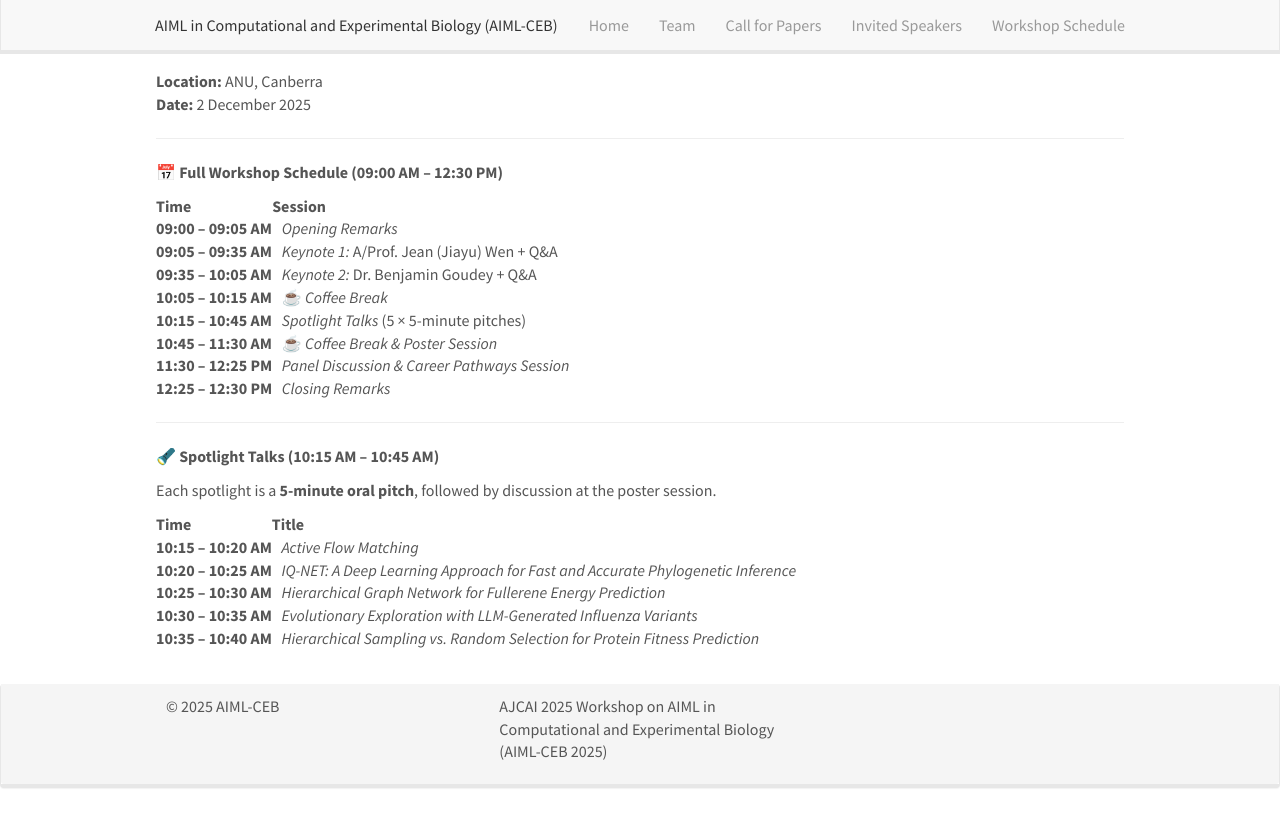
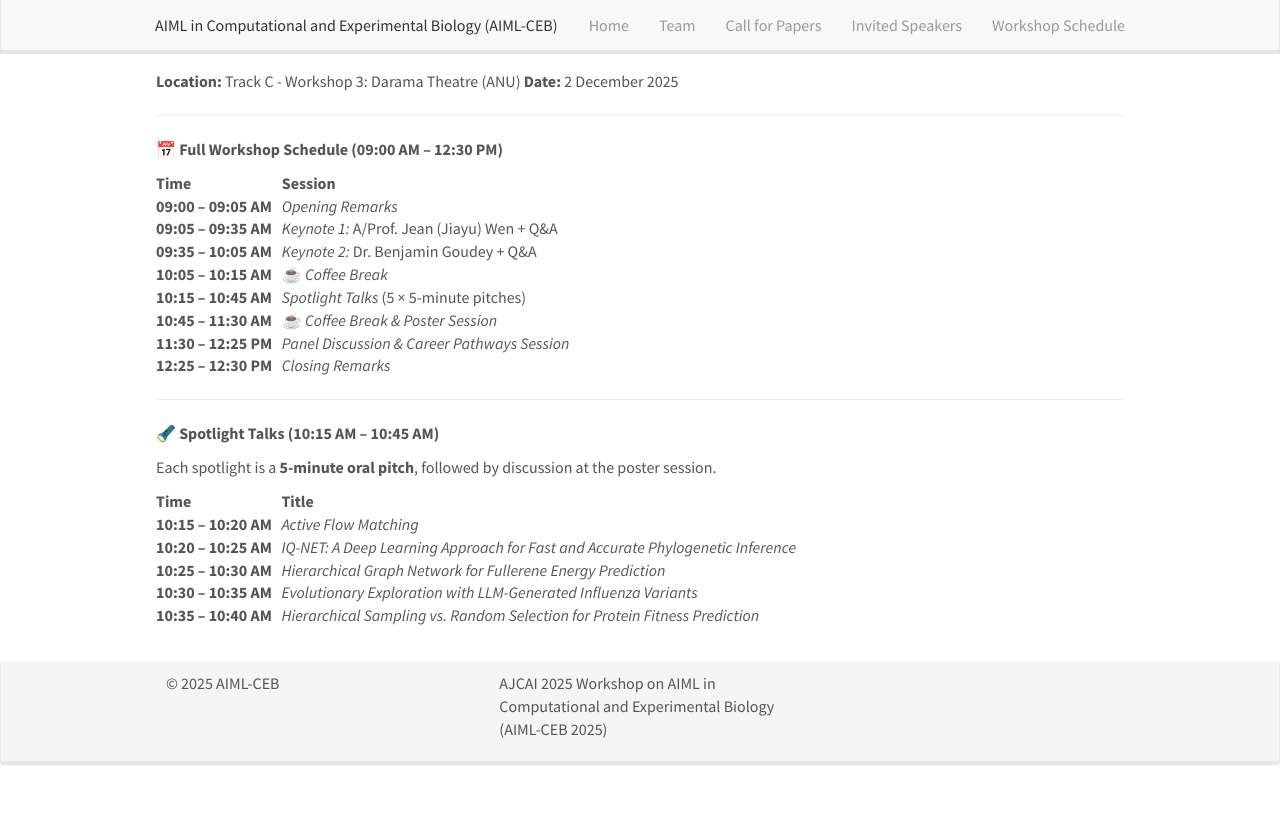
Before and after one commit to wokas36/wokas36.github.io, a Jekyll site: the page built from research.md, in a window 1280 px wide. Shown: the top 827 px of the page. Built offline with Jekyll 4.4.1, drawn with Linux system fonts in a browser that asks for light colours; nearby versions of some CDN libraries; some of the changed lines change nothing that is shown.

Commit message:
workshop schedule_v7

```diff
--- a/research.md
+++ b/research.md
@@ -6,60 +6,18 @@
 permalink: /workshop_schedule/
 ---
 
-**Location:** ANU, Canberra
+**Location:** Track C - Workshop 3: Darama Theatre (ANU)
 **Date:** 2 December 2025
 
 ---
 
-<!-- <details open>
-  <summary><strong>📅 Full Workshop Schedule (09:00 AM – 12:30 PM) *</strong>
-
-<br/>
-
-| **Time**            | **Session**                                                     |
-|---------------------|-----------------------------------------------------------------|
-| 09:00 – 09:05 AM    | **Opening Remarks**                                             |
-| 09:05 – 09:35 AM    | **Keynote 1:** A/Prof. Jean (Jiayu) Wen + Q&A                   |
-| 09:35 – 10:05 AM    | **Keynote 2:** Dr. Benjamin Goudey + Q&A                        |
-| 10:05 – 10:15 AM    | ☕ **Coffee Break**                                              |
-| 10:15 – 10:45 AM    | **Spotlight Talks** (5 × 5-minute pitches)                      |
-| 10:45 – 11:30 AM    | ☕ **Coffee Break & Poster Session**                             |
-| 11:30 – 12:25 PM    | **Panel Discussion & Career Pathways Session**                  |
-| 12:25 – 12:30 PM    | **Closing Remarks**                                             | -->
-
-
-<!-- ---
-
-<details>
-  <summary><strong>🔦 Spotlight Talks (10:15 AM – 10:45 AM)</strong>
-
-  Each spotlight is a **5-minute oral pitch**, followed by discussion at the poster session.
-
-  <br/>
-
-| **Time**             | **Title**                                                                 |
-|----------------------|---------------------------------------------------------------------------|
-| 10:15 – 10:20 AM     | Active Flow Matching                                                      |
-| 10:20 – 10:25 AM     | IQ-NET: A Deep Learning Approach for Fast and Accurate Phylogenetic Inference |
-| 10:25 – 10:30 AM     | Hierarchical Graph Network for Fullerene Energy Prediction                |
-| 10:30 – 10:35 AM     | Evolutionary Exploration with LLM-Generated Influenza Variants            |
-| 10:35 – 10:40 AM     | Hierarchical Sampling vs. Random Selection for Protein Fitness Prediction | -->
-
-
-<!-- # AIML-CEB Workshop Schedule 2025 -->
-
-<!-- **Location:** ANU, Canberra
-**Date:** 2 December 2025   -->
-
 <details open>
   <summary><strong>📅 Full Workshop Schedule (09:00 AM – 12:30 PM)</strong>
-
-<!--   <br/> -->
 
   <table>
     <tr>
       <th align="left">Time</th>
-      <th align="left">Session</th>
+      <th align="left">&nbsp;&nbsp; Session</th>
     </tr>
     <tr>
       <td><strong>09:00 – 09:05 AM</strong></td>
@@ -102,12 +60,10 @@
 
   Each spotlight is a **5-minute oral pitch**, followed by discussion at the poster session.
 
-<!--   <br/> -->
-
   <table>
     <tr>
       <th align="left">Time</th>
-      <th align="left">Title</th>
+      <th align="left">&nbsp;&nbsp; Title</th>
     </tr>
     <tr>
       <td><strong>10:15 – 10:20 AM</strong></td>
```
